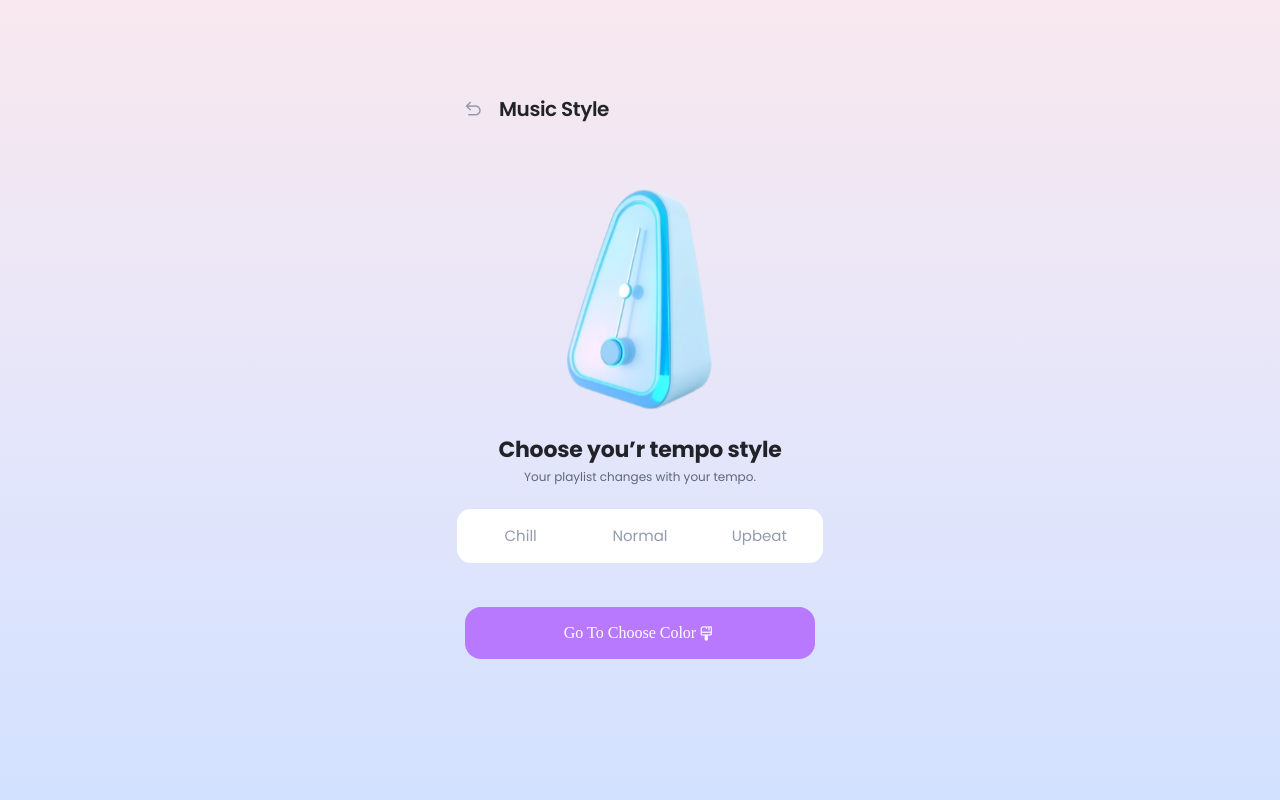
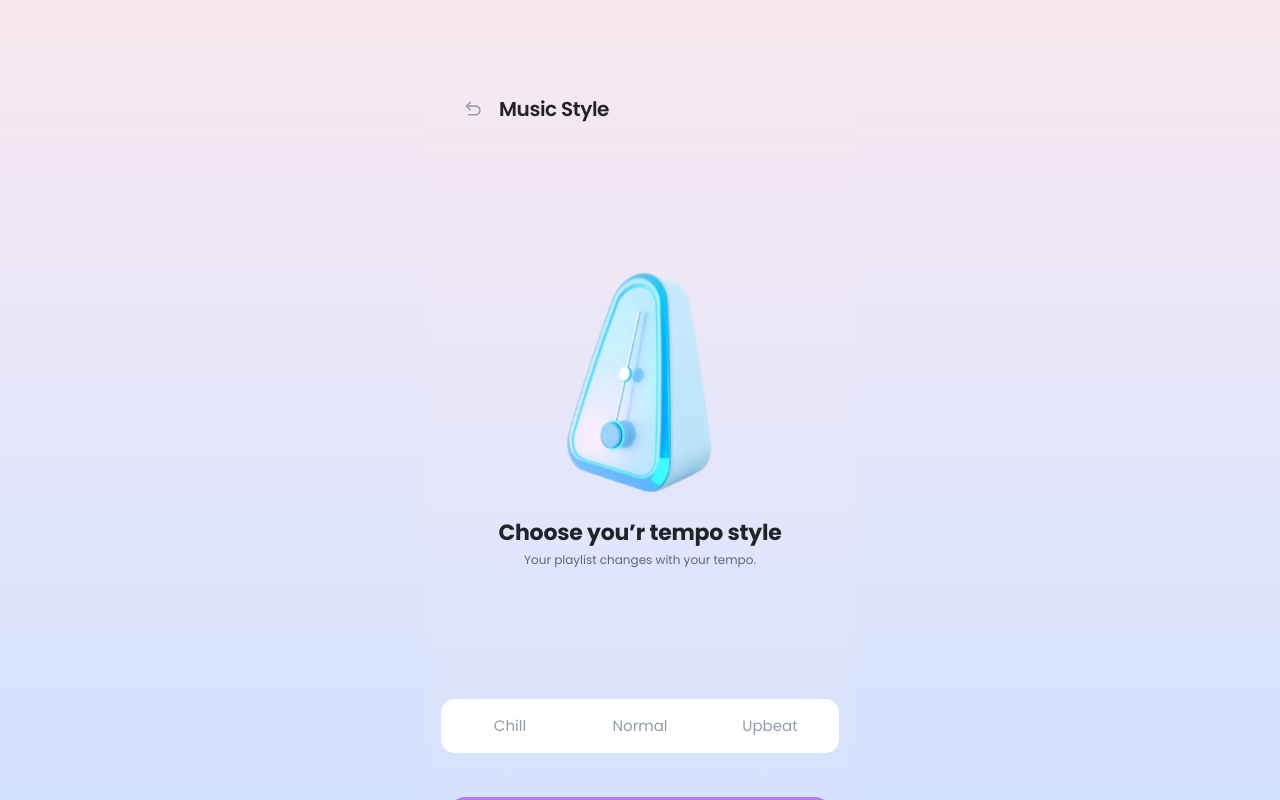
Before and after one commit to DAON-SJSU/layered.frontend, a React (Vite) app: page /choiceTempo in a window 1280 px wide. Built offline with nearby package versions, Linux system fonts and the light colour scheme.

Commit message:
feat :: content div height 조정

```diff
--- a/src/pages/choiceTempo/index.tsx
+++ b/src/pages/choiceTempo/index.tsx
@@ -8,11 +8,13 @@ const ChoiceTempo = () => {
         <>
             <HeaderBar text={'Music Style'} />
             <_.Container>
-                <_.Content>
-                    <_.Metro src={metro} />
-                    <_.ContentH2>Choose you’r tempo style</_.ContentH2>
-                    <_.ContentP>Your playlist changes with your tempo.</_.ContentP>
-                </_.Content>
+                <_.ContainerDiv>
+                    <_.Content>
+                        <_.Metro src={metro} />
+                        <_.ContentH2>Choose you’r tempo style</_.ContentH2>
+                        <_.ContentP>Your playlist changes with your tempo.</_.ContentP>
+                    </_.Content>
+                </_.ContainerDiv>
                 <_.SelectBar>
                     <_.SelectBarInner>
                         <_.Option>
@@ -27,7 +29,7 @@ const ChoiceTempo = () => {
                     </_.SelectBarInner>
                 </_.SelectBar>
                 <_.BtnContainer>
-                    <SubmitBtn text={'Go To Choose Color'} icon={'format_paint'} src={''}/>
+                    <SubmitBtn text={'Go To Choose Color'} icon={'format_paint'} src={''} />
                 </_.BtnContainer>
             </_.Container>
         </>
--- a/src/pages/choiceTempo/style.ts
+++ b/src/pages/choiceTempo/style.ts
@@ -3,23 +3,18 @@ import styled from "@emotion/styled";
 
 export const Container = styled.div`
     display: flex;
-    padding: var(--Gap-24) var(--Gap-16);
     flex-direction: column;
-    justify-content: flex-end;
     align-items: center;
-    gap: var(--Gap-24);
+    gap: 24px;
     flex: 1 0 0;
     align-self: stretch;
-    height: auto;
 `
 
 export const Content = styled.div`
     display: flex;
-    width: 343px;
     flex-direction: column;
-    justify-content: center;
     align-items: center;
-    gap: var(--Gap-6);
+    gap: var(--Gap-6, 6px);
 `
 
 export const SelectBar = styled.div`
@@ -92,3 +87,12 @@ export const BtnContainer = styled.div`
     align-items: flex-start;
     align-self: stretch;
 `
+
+export const ContainerDiv = styled.div`
+    display: flex;
+    flex-direction: column;
+    justify-content: center;
+    align-items: center;
+    gap: var(--Gap-24, 24px);
+    height: 528px;
+`
```
